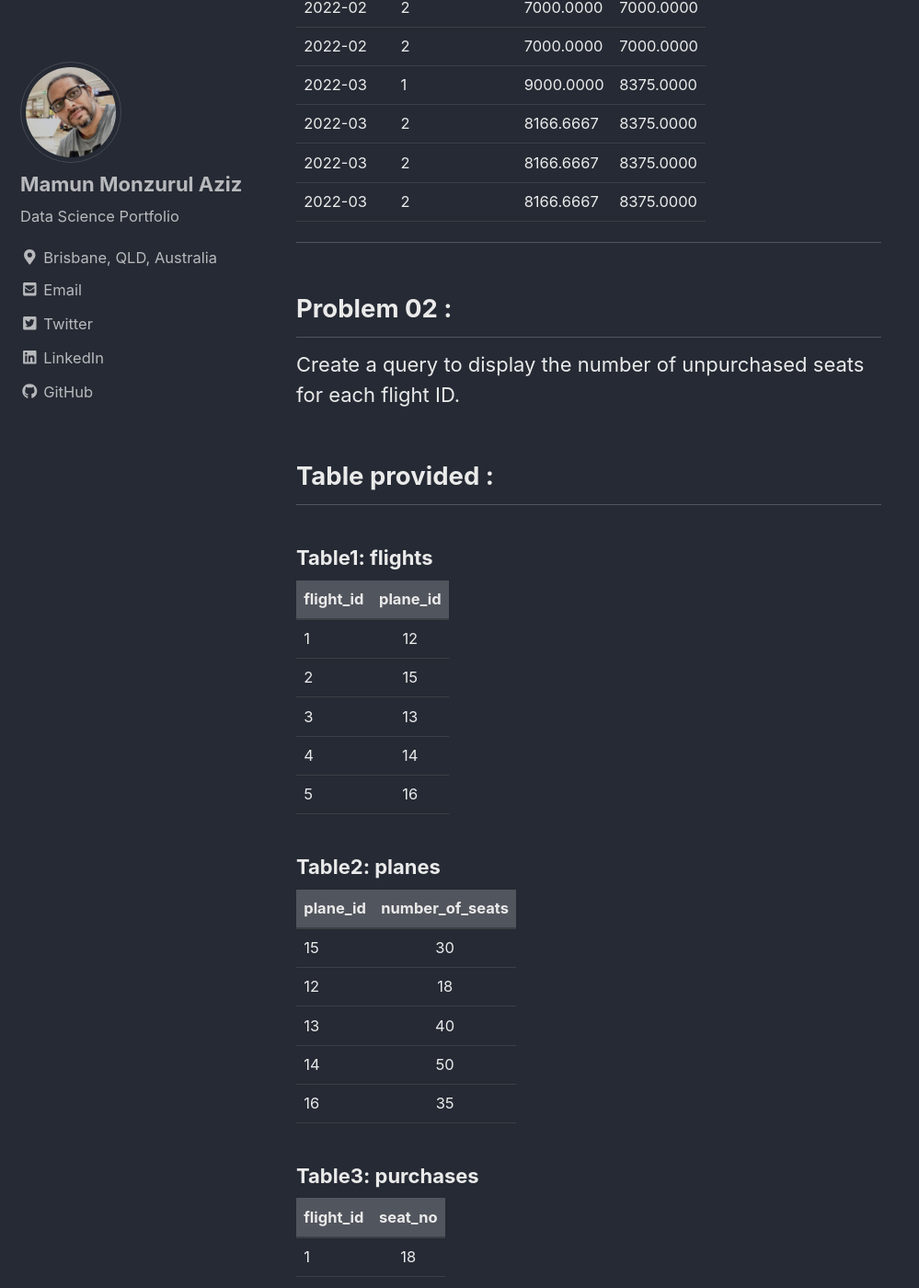
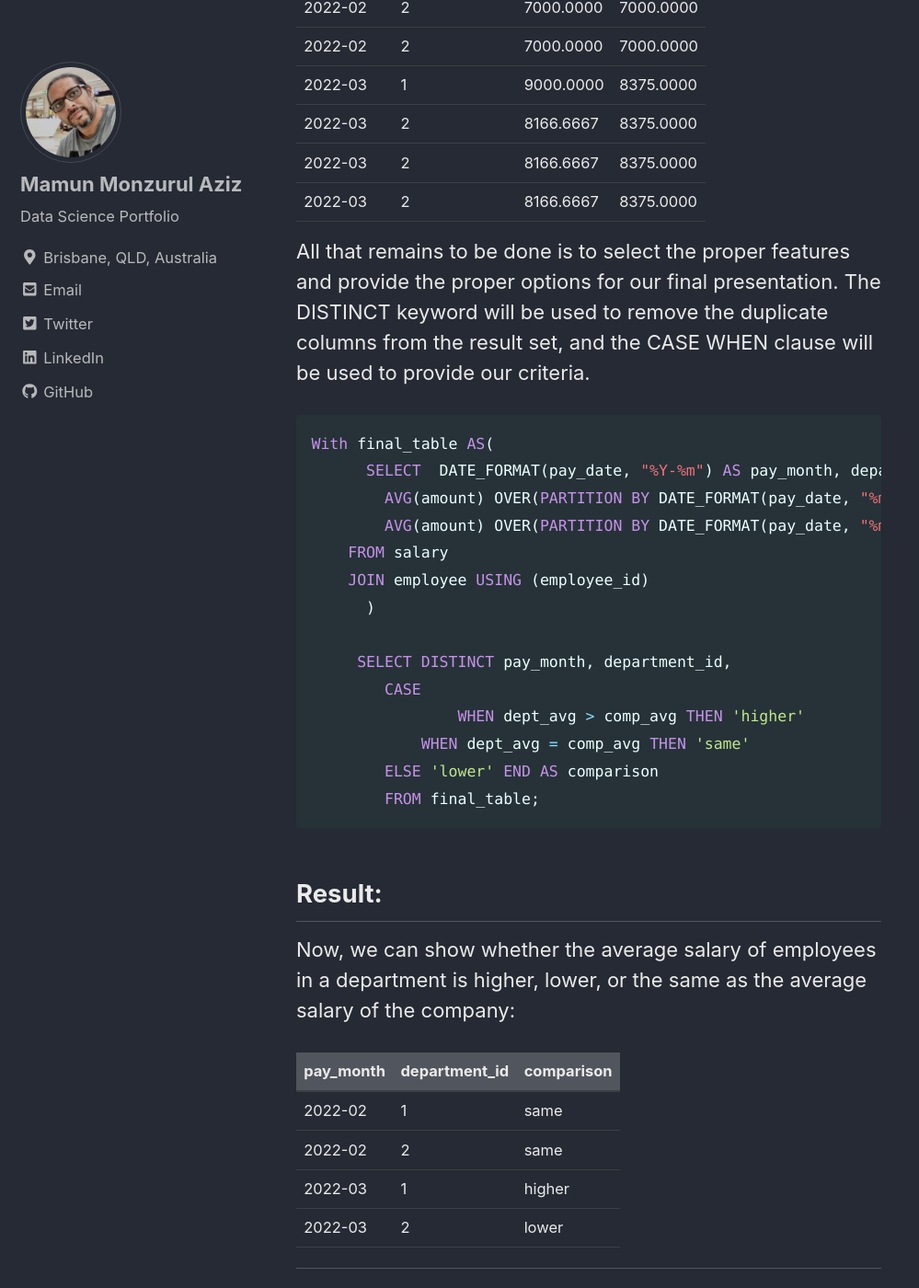
Before and after one commit to mamunmaziz/mamunmaziz.github.io, a Jekyll site: the page built from _posts/2022-12-12-MYSQL Examples.md, in a window 1280 px wide and 1400 px high, scrolled down 3155 px. Shown: the whole window at 92% size, without its empty margins (0-999 px from the left). Built offline with Jekyll 4.4.1, drawn with Linux system fonts in a browser that asks for light colours; cached includes are drawn as plain includes; nearby versions of some CDN libraries; some of the changed text lies outside the part shown.

Commit message:
Update 2022-12-12-MYSQL Examples.md

````diff
--- a/_posts/2022-12-12-MYSQL Examples.md
+++ b/_posts/2022-12-12-MYSQL Examples.md
@@ -97,7 +97,34 @@
 | 2022-03   | 2             | 8166.6667 | 8375.0000 |
 | 2022-03   | 2             | 8166.6667 | 8375.0000 |
 
+All that remains to be done is to select the proper features and provide the proper options for our final presentation. The DISTINCT keyword will be used to remove the duplicate columns from the result set, and the CASE WHEN clause will be used to provide our criteria.
 
+```sql
+With final_table AS(
+      SELECT  DATE_FORMAT(pay_date, "%Y-%m") AS pay_month, department_id,
+        AVG(amount) OVER(PARTITION BY DATE_FORMAT(pay_date, "%m"), department_id) AS dept_avg,
+        AVG(amount) OVER(PARTITION BY DATE_FORMAT(pay_date, "%m")) AS comp_avg
+    FROM salary
+    JOIN employee USING (employee_id)
+      )
+
+     SELECT DISTINCT pay_month, department_id,
+    	CASE
+    		WHEN dept_avg > comp_avg THEN 'higher'
+            WHEN dept_avg = comp_avg THEN 'same'
+        ELSE 'lower' END AS comparison
+        FROM final_table;
+```
+## Result:
+
+Now, we can show whether the average salary of employees in a department is higher, lower, or the same as the average salary of the company:
+
+| pay_month | department_id | comparison |
+| --------- | ------------- | ---------- |
+| 2022-02   | 1             | same       |
+| 2022-02   | 2             | same       |
+| 2022-03   | 1             | higher     |
+| 2022-03   | 2             | lower      |
 
 ---
 
````
